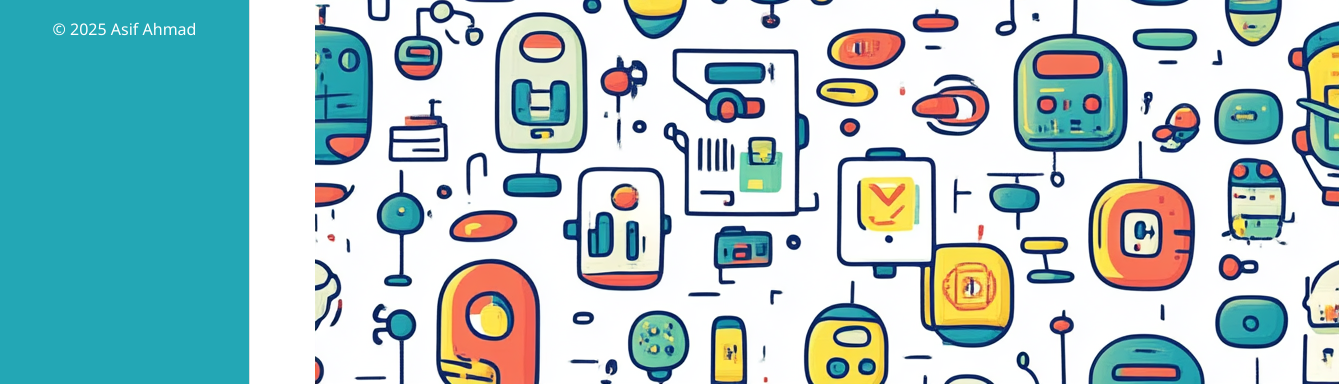
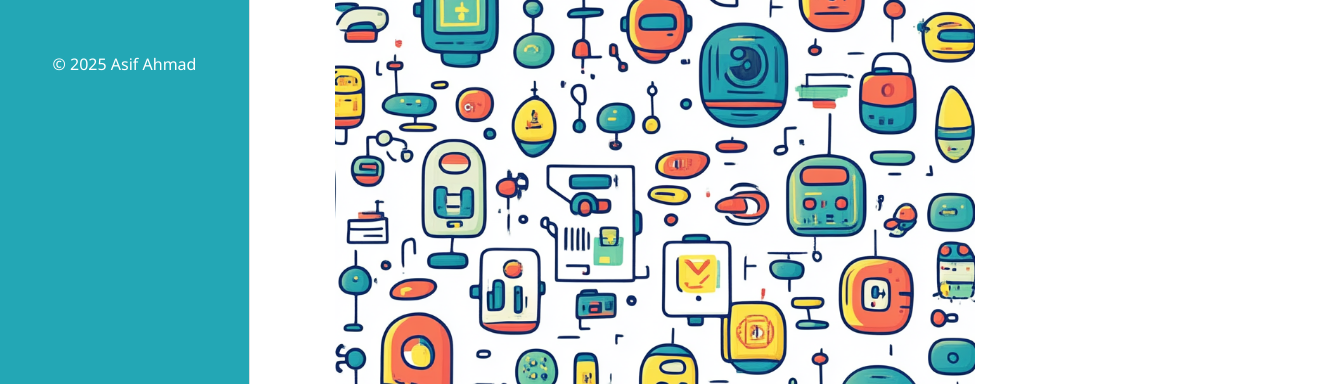
Before and after one commit to asifzoma/profile, a plain HTML site: page index.html in a window 1280 px wide. Shown: the part 319-703 px from the top of the page, 1339 px wide, since content can reach past the window. Drawn offline with Linux system fonts and the light colour scheme.

Commit message:
page wrapper styling
Have ensured image takes up less space on the page, have given the pagewrapper styling aswell.

```diff
--- a/scss/components/_footer.scss
+++ /dev/null
@@ -1,13 +0,0 @@
-
-.footer {
-    position: fixed;
-    bottom: 0;
-    width: 100%;
-    height: 80px;
-    display: flex;
-    justify-content: center;
-    align-items: center;
-    background-color: $blue;
-    color: $white;
-    z-index: 0;
-}
--- a/scss/components/_header.scss
+++ /dev/null
@@ -1,31 +0,0 @@
-.header {
-    width: 100%;
-    height: 80px;
-    background: $orange;
-    border-bottom: 1px solid #ddd;
-    display: flex;
-    align-items: center;
-    padding: 0 20px;
-    z-index: 999;
-}
-// Medium Devices (768px and up)
-@media (min-width: 768px) {
-    .header {
-        justify-content: space-between;
-    }
-}
-
-// Large Devices (992px and up)
-@media (min-width: 992px) {
-    .header {
-        padding: 0 40px;
-    }
-}
-
-// Extra Large Devices (1200px and up)
-@media (min-width: 1200px) {
-    .header {
-        max-width: 1200px;
-        margin: 0 auto;
-    }
-}
--- a/scss/components/_layout.scss
+++ b/scss/components/_layout.scss
@@ -1,4 +1,14 @@
 //Sidebbar Layout
+.page-wrapper {
+    max-width: 1200px;
+    width: 100%;
+    margin: 0 auto;
+    padding: 0 20px;
+    min-height: 100vh;
+    display: flex;
+    flex-direction: column;
+}
+
 
 .sidebar-container {
     width: 200px;
@@ -49,8 +59,8 @@
 }
 
 .sidebar-footer {
-    margin-top: 50px
-    margin: 15px 0;
+    margin-top: 50px;
+    margin-bottom: 15px;
     bottom: 0;
     color: white;
     gap: 10px;
@@ -67,11 +77,17 @@
     padding-bottom: 10px;
 }
 
+
 .header {
-justify-content: center;
-align-items: center;
+    display: flex;
+    justify-content: center;
+    align-items: center;
+    width: 100%;
+    height: auto;
+    position: relative;
+}
 
-}
+
 
 .image-container {
     width:fit-content;
@@ -79,6 +95,7 @@ align-items: center;
     display: flex;
     justify-content: center;
     align-items: center;
+    overflow: hidden;
 
 }
 
@@ -87,13 +104,31 @@ align-items: center;
     height: 90vh;
     position: relative;
     overflow: hidden;
+    z-index: 0;
 }
 
 .hero-container img {
-
+    width: 100%;
+    height: 100%;
     object-fit: cover;
     top: 0;
     left: 25px;
+    z-index: 0;
+    overflow: hidden;
+}
+
+
+.footer {
+    position: fixed;
+    bottom: 0;
+    width: 100%;
+    height: 80px;
+    display: flex;
+    justify-content: center;
+    align-items: center;
+    background-color: $blue;
+    color: $white;
+    z-index: 1;
 }
 
 // Small Devices (576px and up)
--- a/scss/style.scss
+++ b/scss/style.scss
@@ -7,8 +7,6 @@
 // Import components
 @import 'components/_layout.scss';
 
-//Import header
-@import 'components/_header.scss';
 
 //Import footer
 @import 'components/_footer.scss';
```
Also changed, not shown: css/style.css, scss/base/_base.scss (line endings or trailing spaces), 1 other file.
